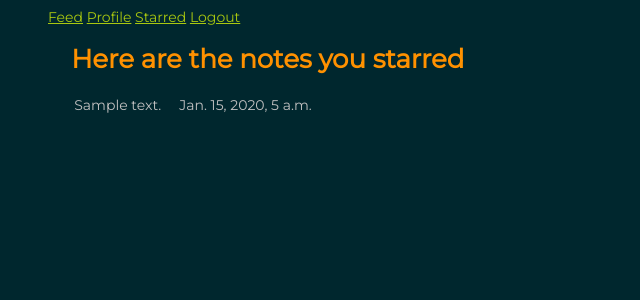
After one commit to papes1ns/notedrop, a Django app: template templates/main/starred.html in a window 1280 px wide. The commit adds this page. Shown: the top 300 px of the page, without its empty margins (0-640 px from the left). Run offline with Django 3.2, Linux system fonts and the light colour scheme; the template is opened without the code that fills it: values that come from a table or form of the project are taken from there, others are empty; tables that the repository leaves empty hold one stand-in row (values such as "Sample post"); some libraries are stand-ins or nearby versions.

Commit message:
Add starred section in main navigation links

```diff
--- a/notedrop/urls.py
+++ b/notedrop/urls.py
@@ -1,6 +1,6 @@
 from django.conf.urls import include, url
 from django.contrib import admin
-from main.views import feed, select_course, post_course, course_form, profile, post_options, users, posts, post_delete
+from main.views import feed, select_course, post_course, course_form, profile, post_options, users, posts, post_delete, starred
 from authentication.views import login_user, logout_user, signup
 
 urlpatterns = [
@@ -8,8 +8,7 @@ urlpatterns = [
     url(r'^posts/(?P<post_pk>[0-9]+)/$', posts, name='posts'),
     url(r'^posts/delete/(?P<post_pk>[0-9]+)/$', post_delete, name='post_delete'),
     url(r'^users/(?P<username>[a-zA-Z0-9-@]+)/$', users, name='users'),
-    url(r'^login/', login_user, name='login'),
-    url(r'^logout/$', logout_user, name='logout'),
+    url(r'^starred/$', starred, name='starred'),
     url(r'^courses/$', select_course, name='state_selection'),
     url(r'^courses/(?P<state>[a-zA-Z- ]+)/$', select_course, name='school_selection'),
     url(r'^courses/(?P<state>[a-zA-Z- ]+)/(?P<school>[a-zA-Z- ]+)/$', select_course, name='designator_selection'),
@@ -18,6 +17,8 @@ urlpatterns = [
     url(r'^post-options/', post_options, name='post_options'),
     url(r'^course-form/', course_form, name='course_form'),
     url(r'^profile/$', profile, name='profile'),
+    url(r'^login/', login_user, name='login'),
+    url(r'^logout/$', logout_user, name='logout'),
     url(r'^signup/$', signup, name='signup'),
     url(r'^helm/', include(admin.site.urls)),
 ]
--- a/templates/base.html
+++ b/templates/base.html
@@ -14,6 +14,7 @@
   <ul class='nav-links'>
     <li><a href='{% url 'feed' %}'>Feed</a></li>
     <li><a href='{% url 'profile' %}'>Profile</a></li>
+    <li><a href='{% url 'starred' %}'>Starred</a></li>
     <li><a href='{% url 'logout' %}'>Logout</a></li>
   </ul>
 </nav>
--- a/templates/main/feed.html
+++ b/templates/main/feed.html
@@ -10,7 +10,7 @@
 <h2>Filter feed by course <a href='{% url 'feed' %}'>Clear Filter</a></h2>
 <ul>
   {% for course in courses %}
-    <li><a href='{% url 'feed' %}?courseid={{ course.pk }}' {% if filter_course == course.name %}style='color: rgb(166, 2, 105);'{% endif %}>{{ course }}</a></li>
+    <li><a href='{% url 'feed' %}?courseid={{ course.pk }}' {% if filter_course == course.pk %}style='color: rgb(166, 2, 105);'{% endif %}>{{ course }}</a></li>
   {% endfor %}
 </ul>
 
--- /dev/null
+++ b/templates/main/starred.html
@@ -0,0 +1,15 @@
+{% extends 'base.html' %}
+
+{% block title %}Starred Notes{% endblock %}
+
+{% block content %}
+  <h1>Here are the notes you starred</h1>
+  <table class='starred-post-tbl'>
+    {% for post in posts %}
+      <tr>
+        <td>{{ post.post.content }}</td>
+        <td>{{ post.post.created }}</td>
+      </tr>
+    {% endfor %}
+  </table>
+{% endblock %}
--- a/templates/main/users.html
+++ b/templates/main/users.html
@@ -3,7 +3,7 @@
 {% block title %}{{ username }}'s info{% endblock %}
 
 {% block content %}
-<h1>Data realted to {{ username }}</h1>
+<h1>Data related to {{ username }}</h1>
 
 <h2>Posts from this user</h2>
 <ul>
```
Also changed, not shown: main/views.py (+7 -2 lines).
